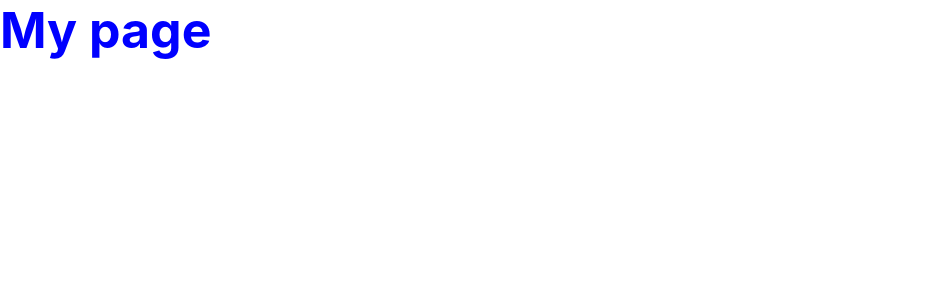
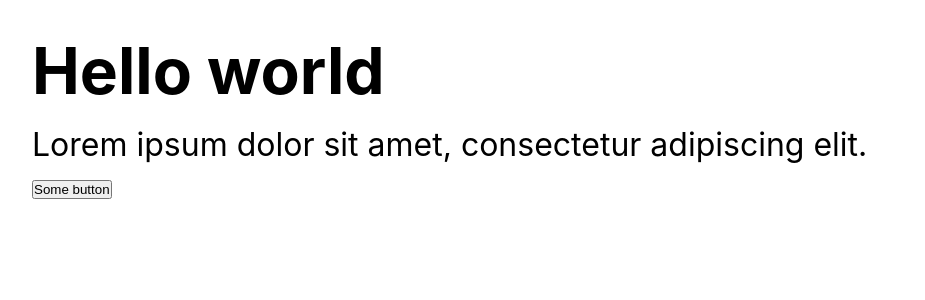
Before and after one commit to mikkmartin/next-ts-starter, a Next.js app: page / in a window 1280 px wide. Shown: the top 300 px of the page, without its empty margins (0-925 px from the left). Built offline with nearby package versions, Linux system fonts and the light colour scheme.

Commit message:
quick update

```diff
--- a/pages/index.tsx
+++ b/pages/index.tsx
@@ -1,10 +1,20 @@
 import styled from '@emotion/styled'
 
-const Title = styled.h1`
-  color: blue;
-  font-size: 50px;
+export default function Home() {
+  return (
+    <Container>
+      <h1>Hello world</h1>
+      <p>Lorem ipsum dolor sit amet, consectetur adipiscing elit.</p>
+      <button>Some button</button>
+    </Container>
+  )
+}
+
+const Container = styled.div`
+  font-size: 32px;
+  padding: 2rem;
+  display: flex;
+  flex-direction: column;
+  gap: 1rem;
+  align-items: start;
 `
-
-export default function Home() {
-  return <Title>My page</Title>
-}
```
Also changed, not shown: package.json (+6 -6 lines), 1 other file (tests, documents, lock files or other folders).
